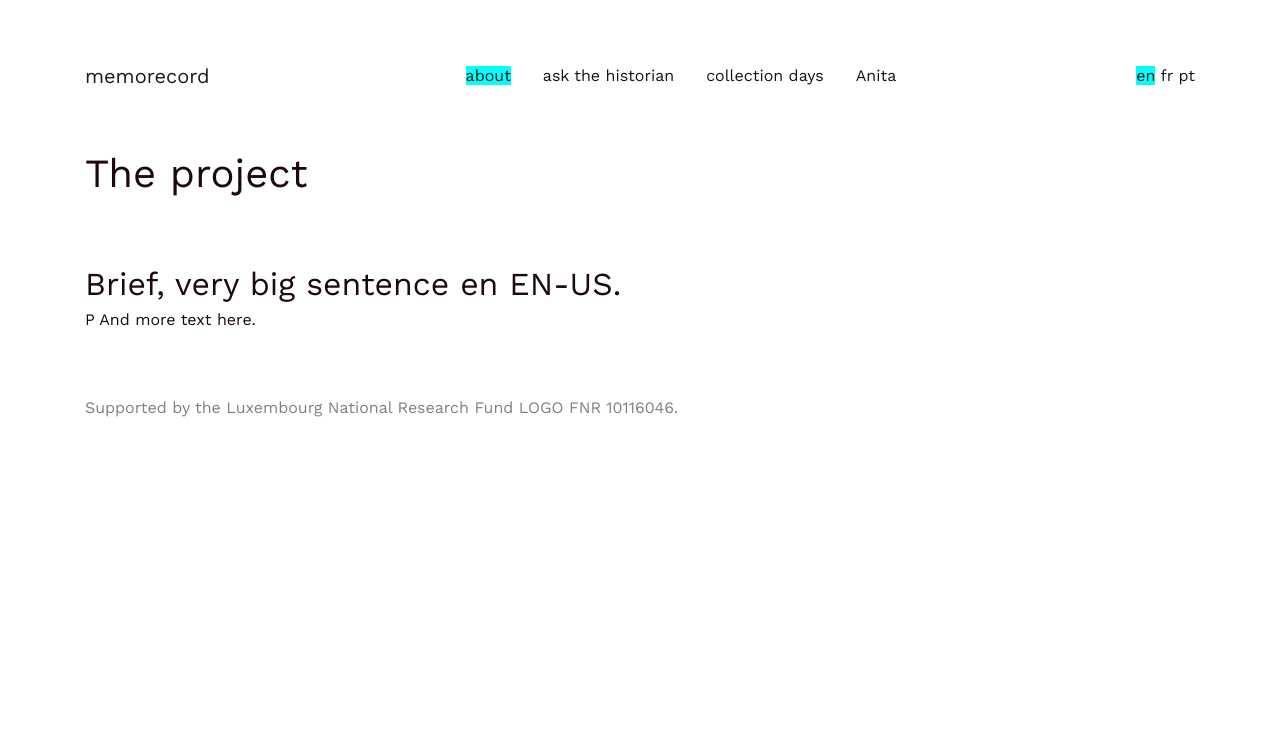
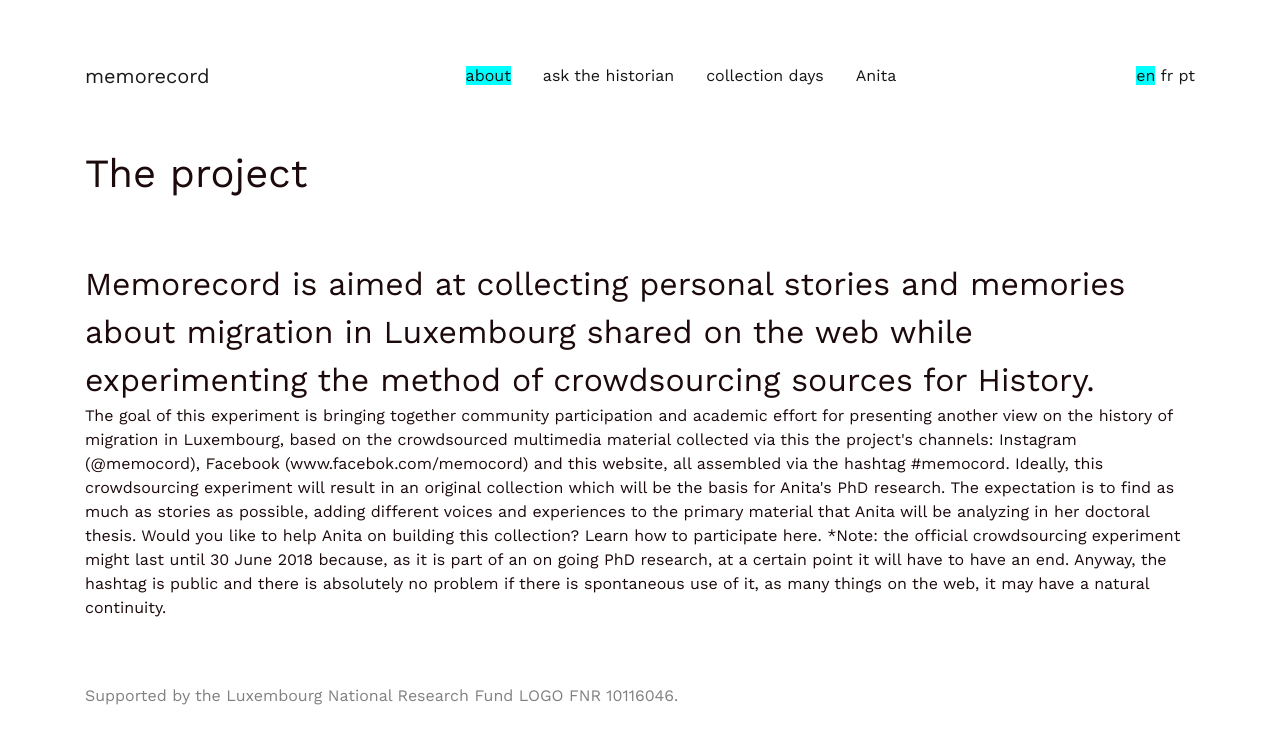
Before and after one commit to C2DH/memorecord, a Jekyll site: the page built from pages/about.md, in a window 1280 px wide. Shown: the top 744 px of the page. Built offline with Jekyll 4.4.1, drawn with Linux system fonts in a browser that asks for light colours.

Commit message:
Update about.md

```diff
--- a/pages/about.md
+++ b/pages/about.md
@@ -6,7 +6,12 @@ link: /about/
 title: The project
 ---
 
-Brief, very big sentence en EN-US.
+Memorecord is aimed at collecting personal stories and memories about migration in Luxembourg shared on the web while experimenting the method of crowdsourcing sources for History.
 <!-- more -->
-P
-And more text here.
+The goal of this experiment is bringing together community participation and academic effort for presenting another view on the history of migration in Luxembourg, based on the crowdsourced multimedia material collected via this the project's channels: Instagram (@memocord), Facebook (www.facebok.com/memocord) and this website, all assembled via the hashtag #memocord.
+
+Ideally, this crowdsourcing experiment will result in an original collection which will be the basis for Anita's PhD research. The expectation is to find as much as stories as possible, adding different voices and experiences to the primary material that Anita will be analyzing in her doctoral thesis.
+
+Would you like to help Anita on building this collection? Learn how to participate here.
+
+*Note: the official crowdsourcing experiment might last until 30 June 2018 because, as it is part of an on going PhD research, at a certain point it will have to have an end. Anyway, the hashtag is public and there is absolutely no problem if there is spontaneous use of it, as many things on the web, it may have a natural continuity.
```
